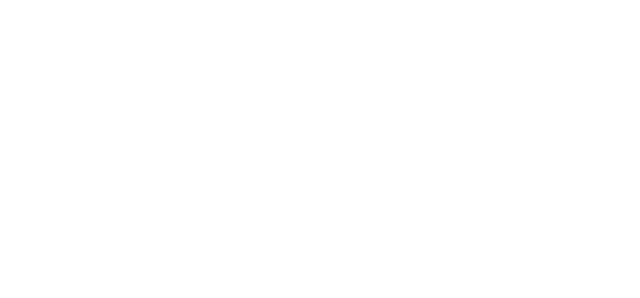
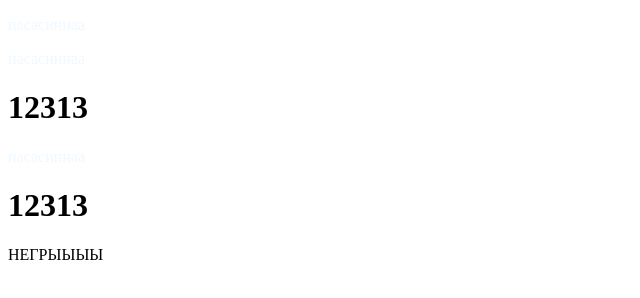
Before and after one commit to drozd-not-a-bird/WEB-Design, a plain HTML site: page index.html in a window 1280 px wide. Shown: the whole page, without its empty margins (0-640 px from the left). Drawn offline with Linux system fonts and the light colour scheme.

Commit message:
ЗАГЛАТНИ
по гланды

```diff
--- a/css/style.css
+++ b/css/style.css
@@ -0,0 +1,6 @@
+p{
+    color: aliceblue;
+}
+div {
+    color: black;
+}
--- a/index.html
+++ b/index.html
@@ -9,7 +9,12 @@
 </head>
 <body>
     <Header>
-
+        <p>пасасиннаа</p>
+        <p>пасасиннаа</p>
+        <h1>12313</h1>
+        <p>пасасиннаа</p>
+        <h1>12313</h1>
     </Header>
+    <div>НЕГРЫЫЫЫ</div>
 </body>
 </html>
--- a/js/script.js
+++ b/js/script.js
@@ -0,0 +1 @@
+document.body.innerHTML = "<div>НЕГРЫЫЫ</div>"
```
